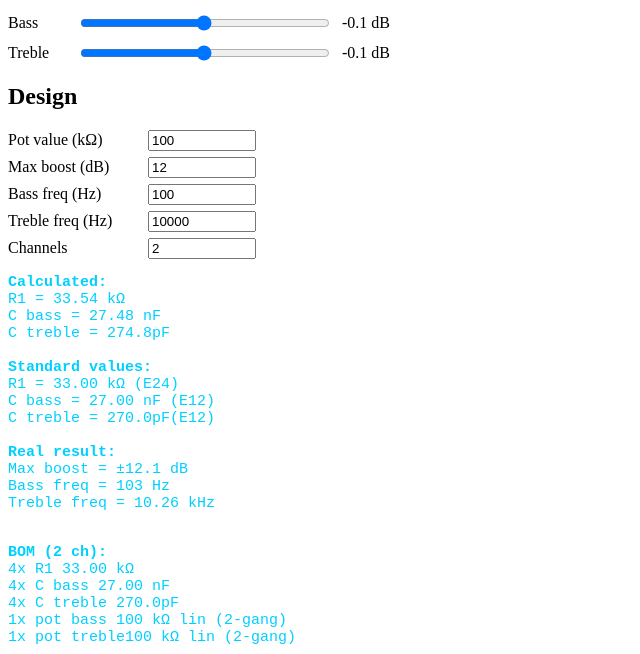
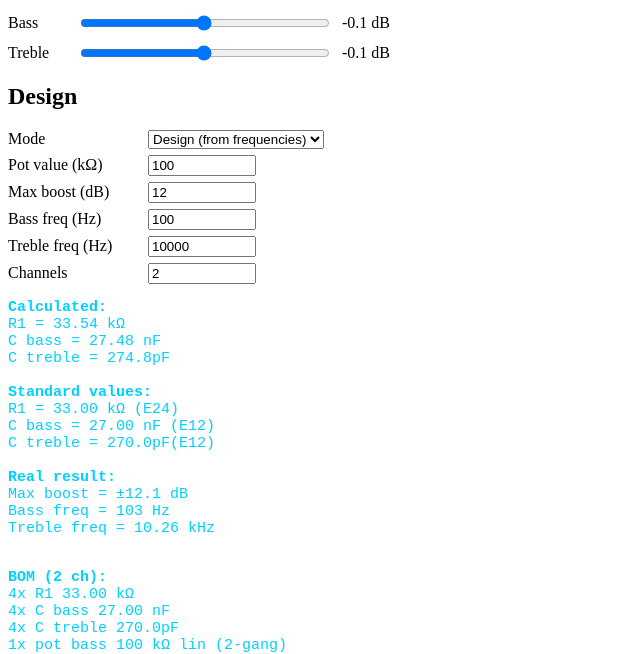
Before and after one commit to KYLDA-007/ToneBox, a plain HTML site: page index.html in a window 1280 px wide. Shown: the part 101-755 px from the top of the page, without its empty margins (0-640 px from the left). Drawn offline with Linux system fonts and the light colour scheme.

Commit message:
add analyze mode for existing components

```diff
--- a/code.js
+++ b/code.js
@@ -130,18 +130,28 @@ function formatRes(r) {
 }
 function calculateComponents() {
     const pot = parseFloat(document.getElementById("potValue").value) * 1000;
+    const mode = document.getElementById("mode").value;
     const maxBoost = parseFloat(document.getElementById("maxBoost").value);
     const bassFreq = parseFloat(document.getElementById("bassFreq").value);
     const trebleFreq = parseFloat(document.getElementById("trebleFreq").value);
+    document.getElementById("designFields").style.display = mode === "analyze" ? "none" : "block";
+    document.getElementById("analyzeFields").style.display = mode === "analyze" ? "block" : "none";
 
     const a = dbtoGain(maxBoost);
     const r1 = pot / (a - 1);
     const cBass = 1 / (2 * Math.PI * bassFreq * Math.sqrt(pot * r1));
     const cTreble = 1 / (2 * Math.PI * trebleFreq * Math.sqrt(pot * r1));
 
-    const r1Std = roundToSeries(r1, E24);
-    const cBassStd = roundToSeries(cBass, E12);
-    const cTrebleStd = roundToSeries(cTreble, E12);
+    let r1Std, cBassStd, cTrebleStd;
+    if (mode === "analyze") {
+        r1Std = parseFloat(document.getElementById("r1Input").value) * 1000;
+        cBassStd = parseFloat(document.getElementById("cBassInput").value) * 1e-9;
+        cTrebleStd = parseFloat(document.getElementById("cTrebleInput").value) * 1e-9;
+    } else {
+        r1Std = roundToSeries(r1, E24);
+        cBassStd = roundToSeries(cBass, E12);
+        cTrebleStd = roundToSeries(cTreble, E12);
+    }
 
     const realBoost = gainToDb((pot + r1Std) / r1Std);
     const realBass = 1 / (2 * Math.PI * cBassStd * Math.sqrt(pot * r1Std));
@@ -156,7 +166,7 @@ function calculateComponents() {
     trebleSlider.min = -limit;
     trebleSlider.max = limit;
 
-    document.getElementById("results").innerHTML =
+   const designText =
     "<b>Calculated:</b><br>" +
     "R1 = " + formatRes(r1) + "<br>" +
     "C bass = " + formatCap(cBass) + "<br>" +
@@ -164,7 +174,9 @@ function calculateComponents() {
     "<b>Standard values:</b><br>" +
     "R1 = " + formatRes(r1Std) + " (E24)<br>" +
     "C bass = " + formatCap(cBassStd) + " (E12)<br>" +
-    "C treble = " + formatCap(cTrebleStd) + "(E12)<br><br>" +
+    "C treble = " + formatCap(cTrebleStd) + "(E12)<br><br>";
+    document.getElementById("results").innerHTML =
+    (mode === "analyze" ? "" : designText) +
     "<b>Real result:</b><br>" +
     "Max boost = ±" + realBoost.toFixed(1) + " dB<br>" +
     "Bass freq = " + formatFreq(realBass) + "<br>" +
@@ -196,7 +208,7 @@ function update() {
 
 }
 update();
-const designInputs = ["potValue", "maxBoost", "bassFreq", "trebleFreq", "channels"];
+const designInputs = ["potValue", "maxBoost", "bassFreq", "trebleFreq", "channels", "mode", "r1Input", "cBassInput", "cTrebleInput"];
 for (const id of designInputs) {
     document.getElementById(id).addEventListener("input", update);
 }
--- a/index.html
+++ b/index.html
@@ -24,9 +24,17 @@
     <div class="design">
         <h2>Design</h2>
         <div class="field">
+            <label for="mode">Mode</label>
+            <select id="mode">
+                <option value="design">Design (from frequencies)</option>
+                <option value="analyze">analyze (my components)</option>
+            </select>
+        </div>
+        <div class="field">
             <label for="potValue">Pot value (kΩ)</label>
             <input type="number" id="potValue" value="100">
         </div>
+            <div id="designFields">
                     <div class="field">
                     <label for="maxBoost">Max boost (dB)</label>
                     <input type="number" id="maxBoost" value="12">
@@ -38,6 +46,21 @@
                 <div class="field">
                     <label for="trebleFreq">Treble freq (Hz)</label>
                     <input type="number" id="trebleFreq" value="10000">
+                </div>
+            </div>
+            <div id="analyzeFields">
+                    <div class="field">
+                        <label for="r1Input">R1 (kΩ)</label>
+                        <input type="number" id="r1Input" value="33">
+                    </div>
+                    <div class="field">
+                        <label for="cBassInput">C bass (nF)</label>
+                        <input type="number" id="cBassInput" value="27">
+                    </div>
+                    <div class="field">
+                        <label for="cTrebleInput">C treble (nF)</label>
+                        <input type="number" id="cTrebleInput" value="0.27">
+                    </div>
                 </div>
         <div class="field">
             <label for="channels">Channels</label>
```
Lines whose indentation alone changed are shown as unchanged.
